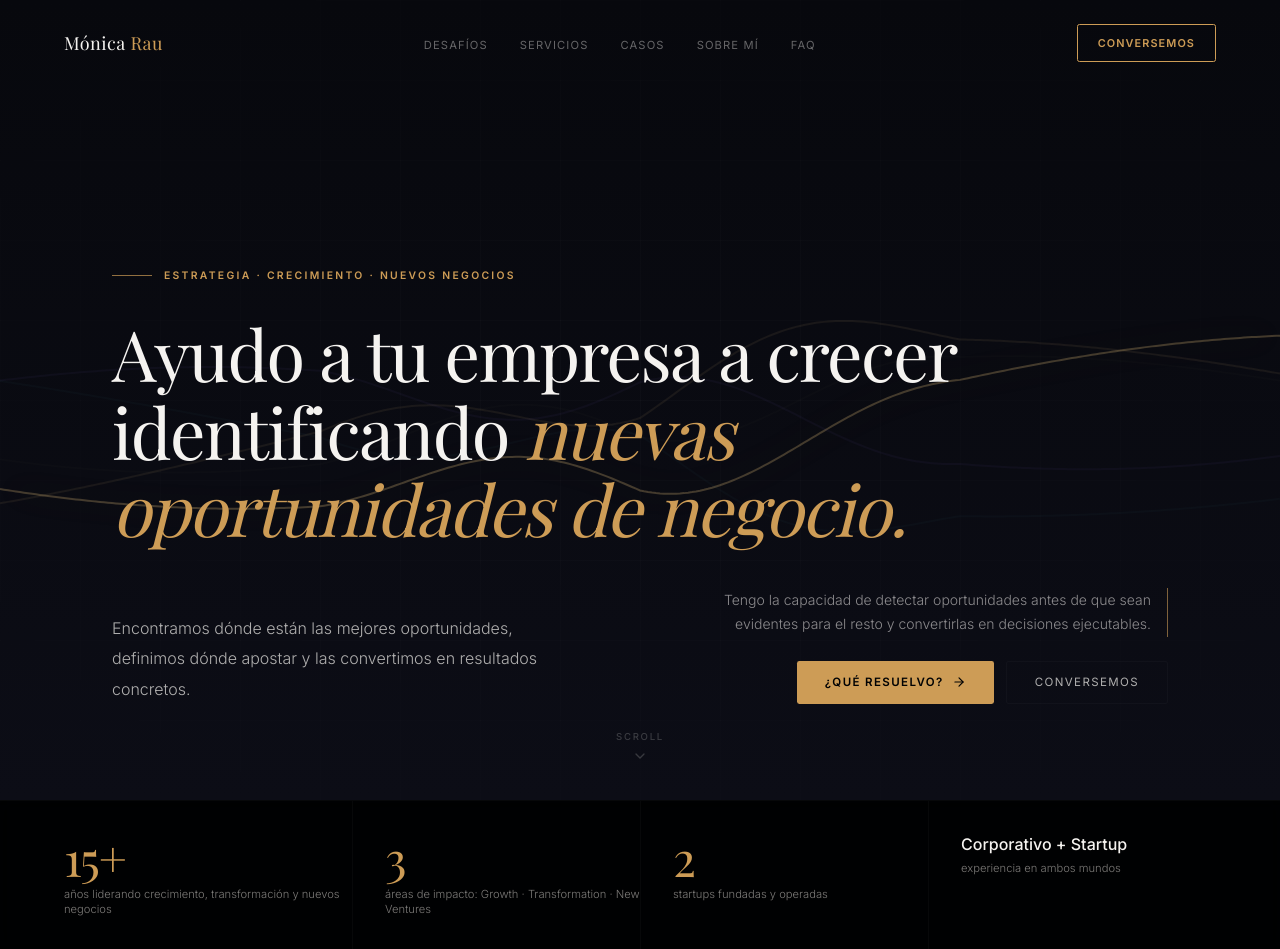
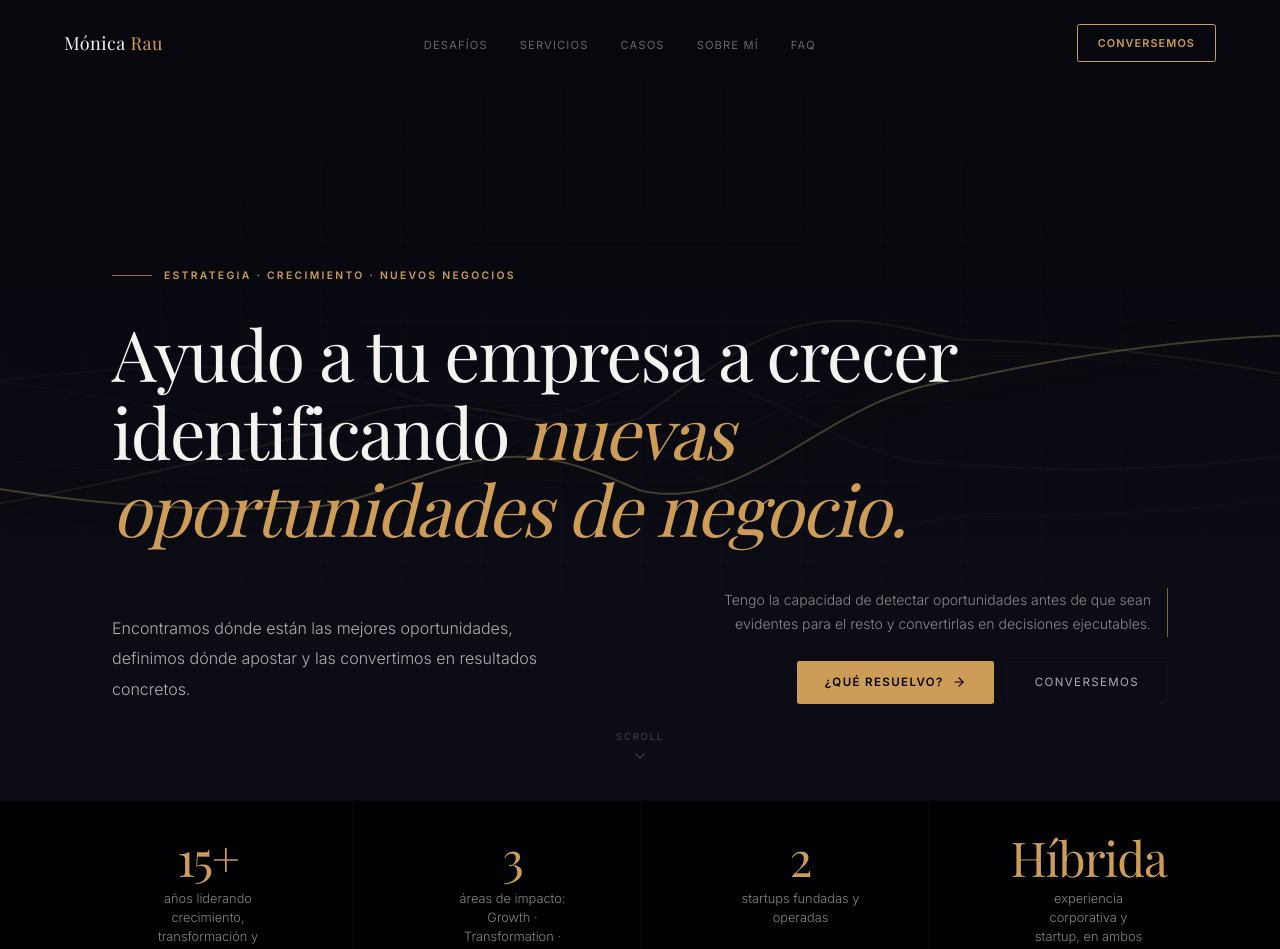
Before and after one commit to itarau/monicarau-site, a Next.js app: page / in a window 1280 px wide. Shown: the top 949 px of the page. Built offline with nearby package versions, Linux system fonts and the light colour scheme.

Commit message:
Stats: homologar estilos, centrar y agrandar textos para mejor legibilidad

```diff
--- a/components/sections/stats.tsx
+++ b/components/sections/stats.tsx
@@ -5,10 +5,10 @@ import { useInView } from "framer-motion";
 import { useRef } from "react";
 
 const stats = [
-  { num: "15+", label: "años liderando crecimiento, transformación y nuevos negocios" },
-  { num: "3",   label: "áreas de impacto: Growth · Transformation · New Ventures" },
-  { num: "2",   label: "startups fundadas y operadas" },
-  { label: "Corporativo + Startup", sub: "experiencia en ambos mundos" },
+  { value: "15+", label: "años liderando crecimiento, transformación y nuevos negocios" },
+  { value: "3", label: "áreas de impacto: Growth · Transformation · New Ventures" },
+  { value: "2", label: "startups fundadas y operadas" },
+  { value: "Híbrida", label: "experiencia corporativa y startup, en ambos mundos" },
 ];
 
 export function Stats() {
@@ -26,19 +26,13 @@ export function Stats() {
           initial={{ opacity: 0, y: 16 }}
           animate={inView ? { opacity: 1, y: 0 } : {}}
           transition={{ duration: 0.6, delay: i * 0.1 }}
-          className={`flex flex-col gap-1.5 py-8 ${i > 0 ? "border-l border-border/40 pl-6 lg:pl-8" : ""}`}
+          className={`flex flex-col items-center gap-2 py-8 text-center ${i > 0 ? "border-l border-border/40 pl-4 lg:pl-8" : ""}`}
         >
-          {s.num ? (
-            <span className="font-serif text-5xl font-normal leading-none tracking-tight text-primary">
-              {s.num}
-            </span>
-          ) : (
-            <span className="text-base font-medium leading-snug text-foreground">
-              {s.label}
-            </span>
-          )}
-          <span className="text-[0.7rem] font-light leading-snug text-foreground/50">
-            {s.num ? s.label : s.sub}
+          <span className="font-serif text-[clamp(1.6rem,4vw,3rem)] font-normal leading-none tracking-tight text-primary">
+            {s.value}
+          </span>
+          <span className="max-w-[16ch] text-[0.8rem] font-light leading-[1.5] text-foreground/55">
+            {s.label}
           </span>
         </motion.div>
       ))}
```
